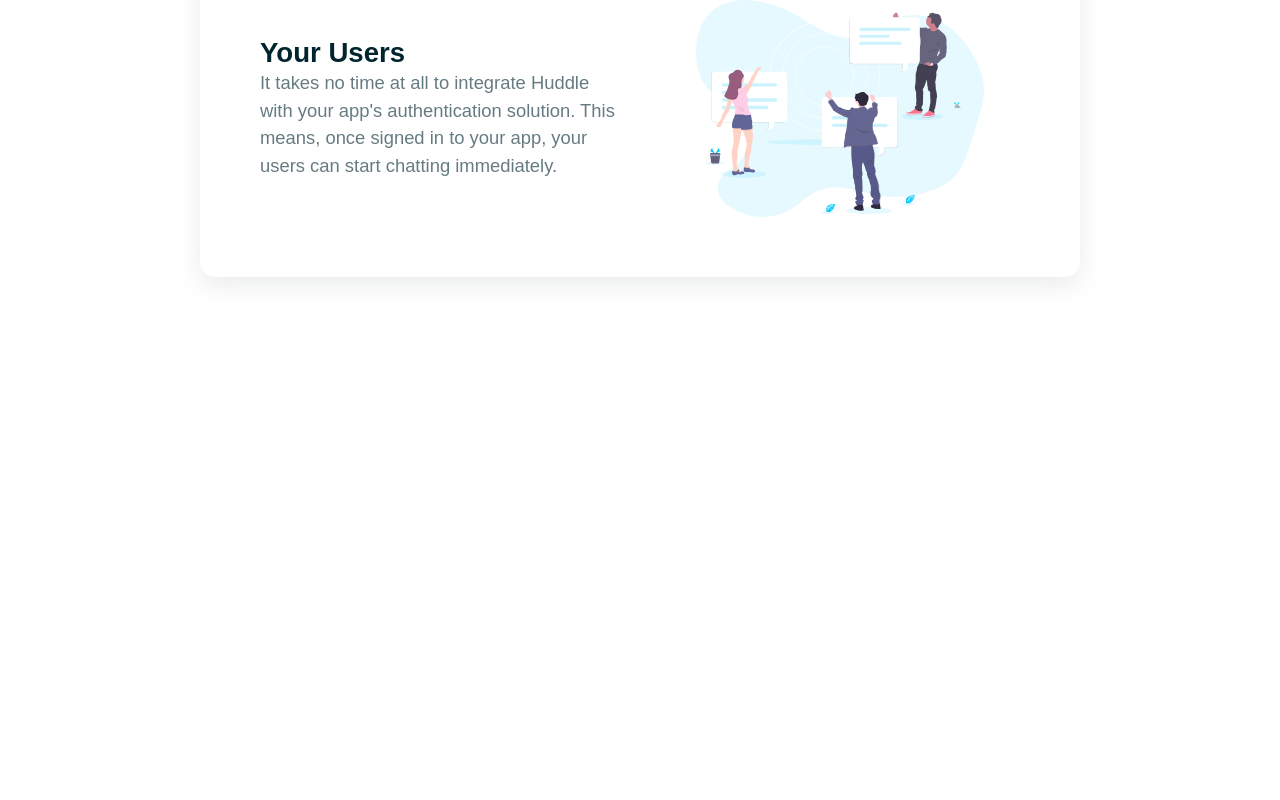
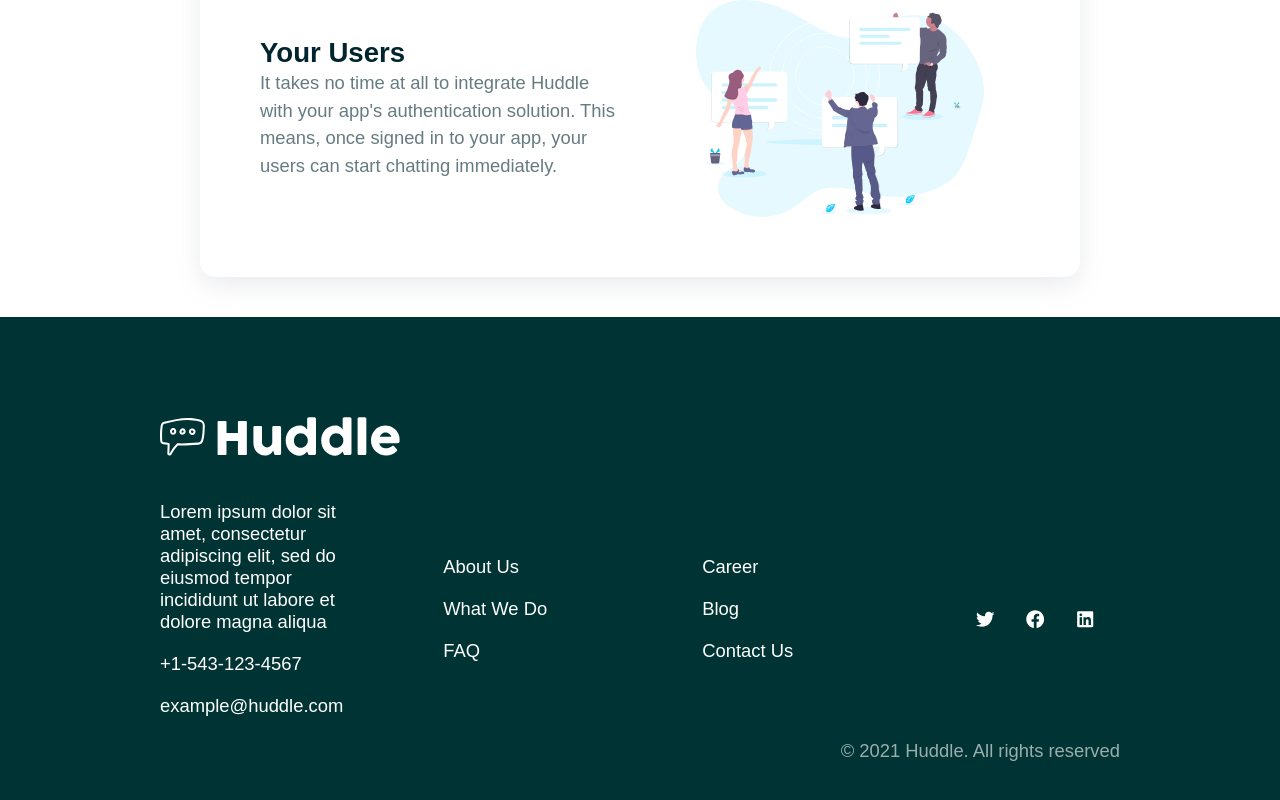
Before and after one commit to CemEkiz/hubble-website, a React (Create React App) app: page / in a window 1280 px wide. Shown: the part 1297-2097 px from the top of the page. Before the commit the page ends 1614 px from the top, so only its background shows below. Built offline with nearby package versions, Linux system fonts and the light colour scheme.

Commit message:
Footer Section

```diff
--- a/package.json
+++ b/package.json
@@ -8,6 +8,7 @@
 		"@testing-library/user-event": "^13.5.0",
 		"react": "^18.2.0",
 		"react-dom": "^18.2.0",
+		"react-icons": "^4.4.0",
 		"react-scripts": "5.0.1",
 		"styled-components": "^5.3.5",
 		"web-vitals": "^2.1.4"
--- a/src/App.js
+++ b/src/App.js
@@ -1,5 +1,6 @@
 import { ThemeProvider } from 'styled-components';
 import Header from './components/Header';
+import Footer from './components/Footer';
 import Card from './components/Card';
 import { Container } from './components/styles/Container.styled';
 import GlobalStyles from './components/styles/Global';
@@ -25,6 +26,7 @@
 						<Card key={index} item={item} />
 					))}
 				</Container>
+				<Footer />
 			</>
 		</ThemeProvider>
 	);
--- /dev/null
+++ b/src/components/Footer.js
@@ -0,0 +1,41 @@
+import SocialIcons from './SocialIcons';
+import { Container } from './styles/Container.styled';
+import { Flex } from './styles/Flex.styled';
+import { StyledFooter } from './styles/Footer.styled';
+
+export default function Footer() {
+	return (
+		<StyledFooter>
+			<Container>
+				<img src='assets/svg/logo-white.svg' alt='Logo' />
+
+				<Flex gap='100px'>
+					<ul>
+						<li>
+							Lorem ipsum dolor sit amet, consectetur adipiscing
+							elit, sed do eiusmod tempor incididunt ut labore et
+							dolore magna aliqua
+						</li>
+						<li>+1-543-123-4567</li>
+						<li>example@huddle.com</li>
+					</ul>
+					<ul>
+						<li>About Us</li>
+						<li>What We Do</li>
+						<li>FAQ</li>
+					</ul>
+
+					<ul>
+						<li>Career</li>
+						<li>Blog</li>
+						<li>Contact Us</li>
+					</ul>
+
+					<SocialIcons />
+				</Flex>
+
+				<p>&copy; 2021 Huddle. All rights reserved</p>
+			</Container>
+		</StyledFooter>
+	);
+}
--- /dev/null
+++ b/src/components/SocialIcons.js
@@ -0,0 +1,24 @@
+import { FaTwitter, FaFacebook, FaLinkedin } from 'react-icons/fa';
+import { StyledSocialIcons } from './styles/SocialIcons.styled';
+
+export default function SocialIcons() {
+	return (
+		<StyledSocialIcons>
+			<li>
+				<a href='https://twitter.com'>
+					<FaTwitter />
+				</a>
+			</li>
+			<li>
+				<a href='https://facebook.com'>
+					<FaFacebook />
+				</a>
+			</li>
+			<li>
+				<a href='https://linkedin.com'>
+					<FaLinkedin />
+				</a>
+			</li>
+		</StyledSocialIcons>
+	);
+}
--- /dev/null
+++ b/src/components/styles/Footer.styled.js
@@ -0,0 +1,35 @@
+import styled from 'styled-components';
+
+export const StyledFooter = styled.footer`
+	background-color: ${({ theme }) => theme.colors.footer};
+	color: #fff;
+	padding: 100px 0 60px;
+
+	ul {
+		list-style-type: none;
+	}
+
+	ul li {
+		margin-bottom: 20px;
+	}
+
+	p {
+		text-align: right;
+	}
+
+	img {
+		margin-bottom: 40px;
+	}
+
+	@media (max-width: ${({ theme }) => theme.mobile}) {
+		text-align: center;
+
+		ul {
+			padding: 0;
+		}
+
+		p {
+			text-align: center;
+		}
+	}
+`;
--- /dev/null
+++ b/src/components/styles/SocialIcons.styled.js
@@ -0,0 +1,24 @@
+import styled from 'styled-components';
+
+export const StyledSocialIcons = styled.div`
+	display: flex;
+	align-items: center;
+	justify-content: center;
+
+	li {
+		list-style: none;
+	}
+
+	a {
+		border: 1 px solid #fff;
+		border-radius: 50%;
+		color: #fff;
+		display: inline-flex;
+		align-items: center;
+		justify-content: center;
+		margin-right: 10px;
+		height: 40px;
+		width: 40px;
+		text-decoration: none;
+	}
+`;
```
Also changed, not shown: public/assets/svg/logo-white.svg (added), 1 other file (tests, documents, lock files or other folders).
